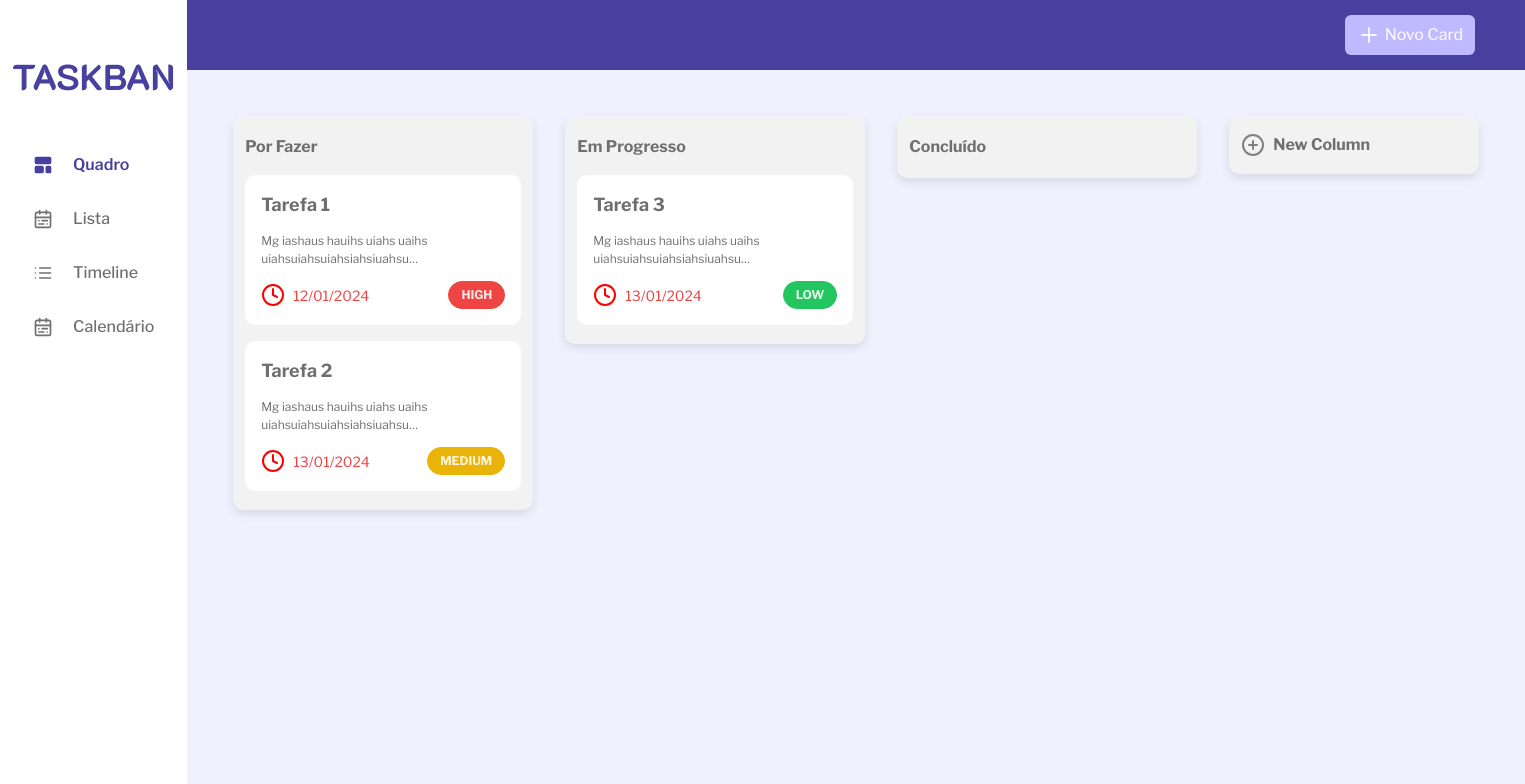
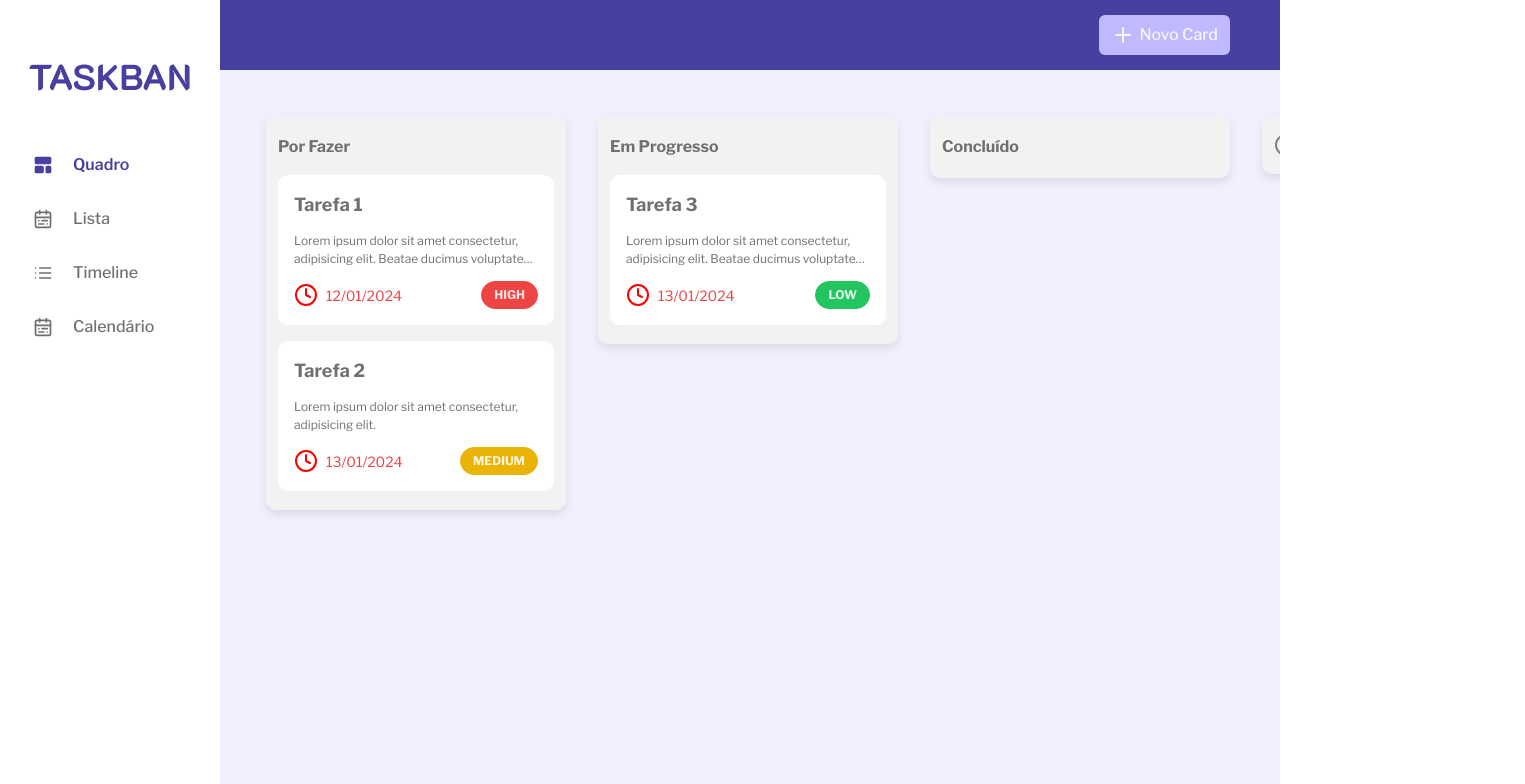
Before and after one commit to lucashs94/React_-_Taskban, a React (Vite) app: page / in a window 1280 px wide. Shown: the top 784 px of the page, 1525 px wide, since content can reach past the window. Built offline with nearby package versions, Linux system fonts and the light colour scheme.

Commit message:
implementing overflow on home screen

```diff
--- a/src/App.tsx
+++ b/src/App.tsx
@@ -15,14 +15,14 @@ const initialData: KanbanProps = {
     {
       id: '1',
       title:'Tarefa 1',
-      desc: 'Mg iashaus hauihs uiahs uaihs uiahsuiahsuiahsiahsiuahsu ahsiuahsiuahisuahsiuahsuih',
+      desc: 'Lorem ipsum dolor sit amet consectetur, adipisicing elit. Beatae ducimus voluptate magnam laborum',
       date: '12/01/2024',
       priority: 'HIGH'
     },
     {
       id: '2',
       title:'Tarefa 2',
-      desc: 'Mg iashaus hauihs uiahs uaihs uiahsuiahsuiahsiahsiuahsu ahsiuahsiuahisuahsiuahsuih',
+      desc: 'Lorem ipsum dolor sit amet consectetur, adipisicing elit.',
       date: '13/01/2024',
       priority: 'MEDIUM'
     },
@@ -31,7 +31,7 @@ const initialData: KanbanProps = {
     {
       id: '3',
       title:'Tarefa 3',
-      desc: 'Mg iashaus hauihs uiahs uaihs uiahsuiahsuiahsiahsiuahsu ahsiuahsiuahisuahsiuahsuih',
+      desc: 'Lorem ipsum dolor sit amet consectetur, adipisicing elit. Beatae ducimus voluptate magnam laborum',
       date: '13/01/2024',
       priority: 'LOW'
     },
@@ -134,7 +134,7 @@ function App() {
 
       <Nav/>
 
-      <main className='flex flex-1 flex-col bg-primary-gray'>
+      <main className='flex flex-1 flex-col bg-primary-gray  overflow-x-auto'>
 
         <Header openModal={handleOpenModal}/>
 
@@ -150,7 +150,7 @@ function App() {
               <section
                 ref={provided.innerRef}
                 {...provided.droppableProps}
-                className="flex px-[30px] pt-[30px]"
+                className="flex flex-1 px-[30px] pt-[30px] overflow-x-auto"
               >
                 {Object.values(data).map((column, index) => (
                   <div key={column.id}>
@@ -158,7 +158,7 @@ function App() {
                   </div>
                 ))}
 
-                <div className="flex items-center w-[250px] h-[50px] py-[29px] px-[12px] m-4 gap-2 bg-card-gray rounded-xxl shadow-3xl">
+                <div className="flex items-center min-w-[300px] h-[50px] py-[29px] px-[12px] m-4 gap-2 bg-card-gray rounded-xxl shadow-3xl">
                   <PlusCircle color="gray"/>
                   <h2 className="text-dark-gray font-bold">
                     New Column
--- a/src/index.css
+++ b/src/index.css
@@ -17,7 +17,6 @@
 
   color-scheme: light dark;
   color: rgba(255, 255, 255, 0.87);
-  /* background-color: #242424; */
 
   font-synthesis: none;
   text-rendering: optimizeLegibility;
```
